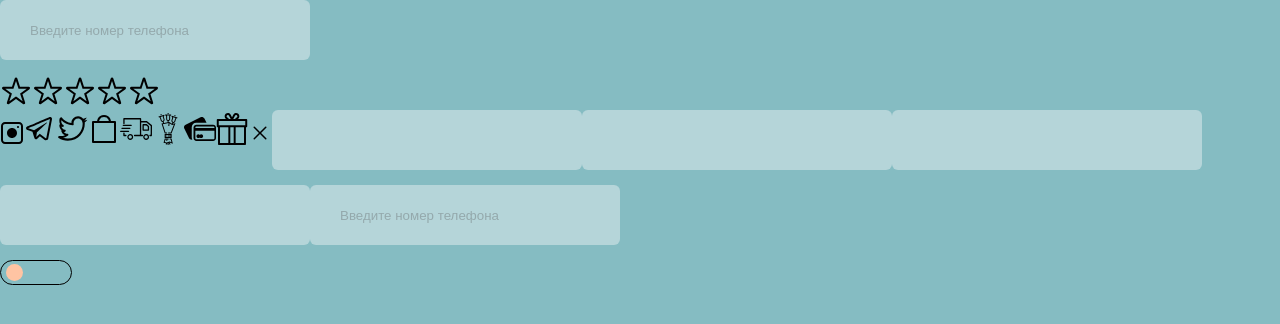
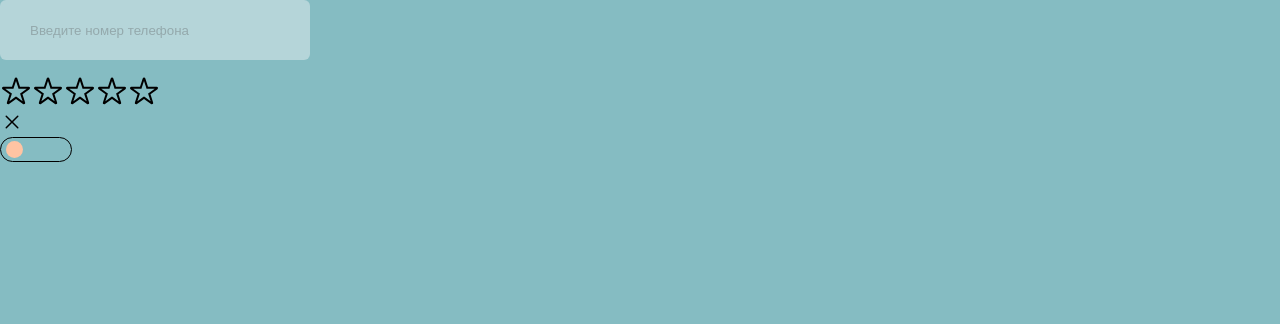
Before and after one commit to StellRay666s/flora, a React (Create React App) app: page / in a window 1280 px wide. Shown: the top 324 px of the page. Built offline with nearby package versions, Linux system fonts and the light colour scheme.

Commit message:
удалил мусор

```diff
--- a/src/App.js
+++ b/src/App.js
@@ -5,17 +5,6 @@ import { BrowserRouter as Router, Route, Routes } from "react-router-dom";
 
 /** Pages */
 import IndexPage from "pages/home";
-import {
-  BagIcon,
-  BoqueteIcon,
-  CreditCartIcon,
-  GiftIcon,
-  InstagramIcons,
-  TelegramIcon,
-  TruckIcon,
-  TwitterIcon,
-} from "icons";
-import { CrossClose, Rating, Input, PhoneInput, Switch } from "components";
 
 function App() {
   return (
@@ -25,23 +14,6 @@ function App() {
           <Route path="/" element={<IndexPage />} />
         </Routes>
       </Router>
-      <div></div>
-      <Rating />
-      <InstagramIcons />
-      <TelegramIcon />
-      <TwitterIcon />
-      <BagIcon />
-      <TruckIcon />
-      <BoqueteIcon />
-      <CreditCartIcon />
-      <GiftIcon />
-      <CrossClose />
-      <Input text={"Имя"} />
-      <Input text={"Адресс"} />
-      <Input text={"Эл.Почта"} />
-      <Input text={"Фамилия"} />
-      <PhoneInput />
-      <Switch />
     </div>
   );
 }
--- a/src/pages/home/index.jsx
+++ b/src/pages/home/index.jsx
@@ -1,13 +1,23 @@
 import React, { Fragment, useState } from "react";
 
-import { PhoneInput } from "components";
+import { PhoneInput, CrossClose, Rating, Input, Switch } from "components";
 
 export default function IndexPage() {
   const [name, setName] = useState("");
 
+  console.log(name);
   return (
     <Fragment>
       <PhoneInput value={name} dispatchValue={setName} />
+      <Rating />
+
+      <CrossClose />
+      {/* <Input text={"Имя"} />
+      <Input text={"Адресс"} />
+      <Input text={"Эл.Почта"} />
+      <Input text={"Фамилия"} /> */}
+
+      <Switch />
     </Fragment>
   );
 }
```
